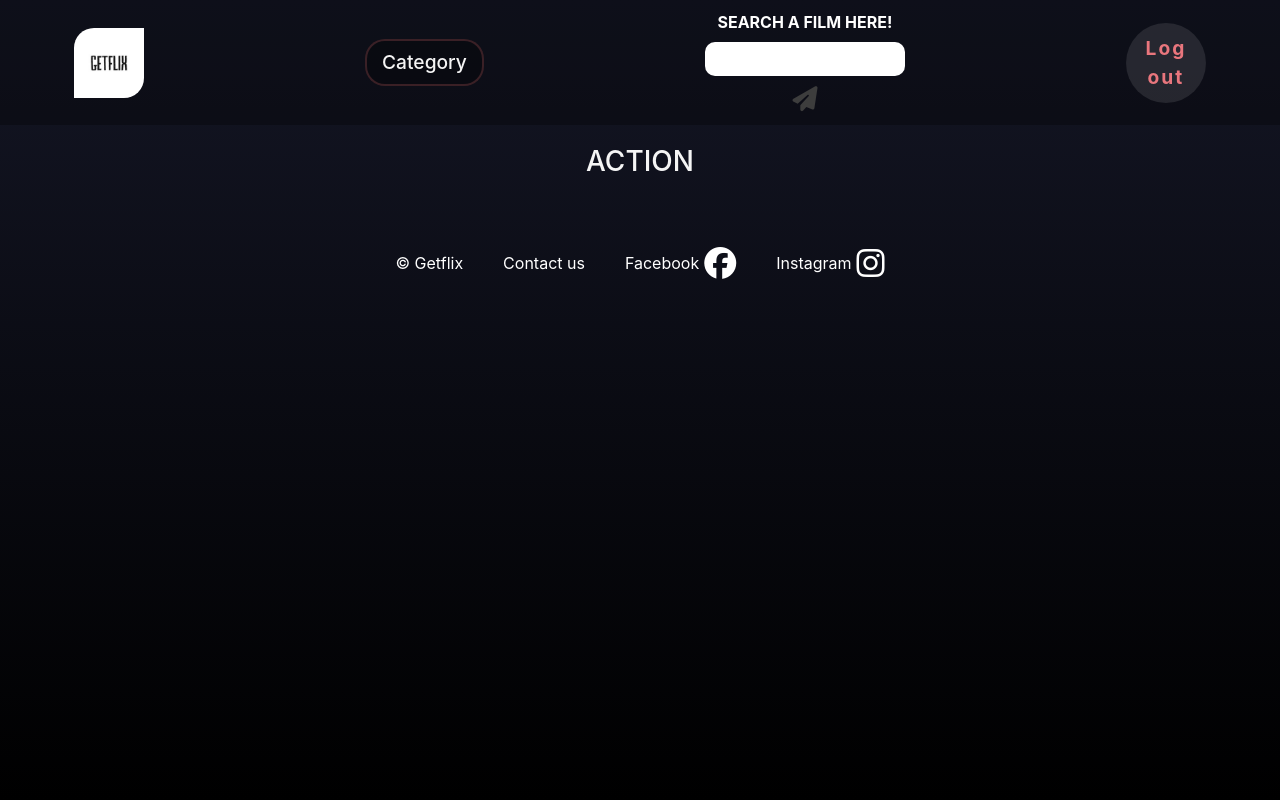
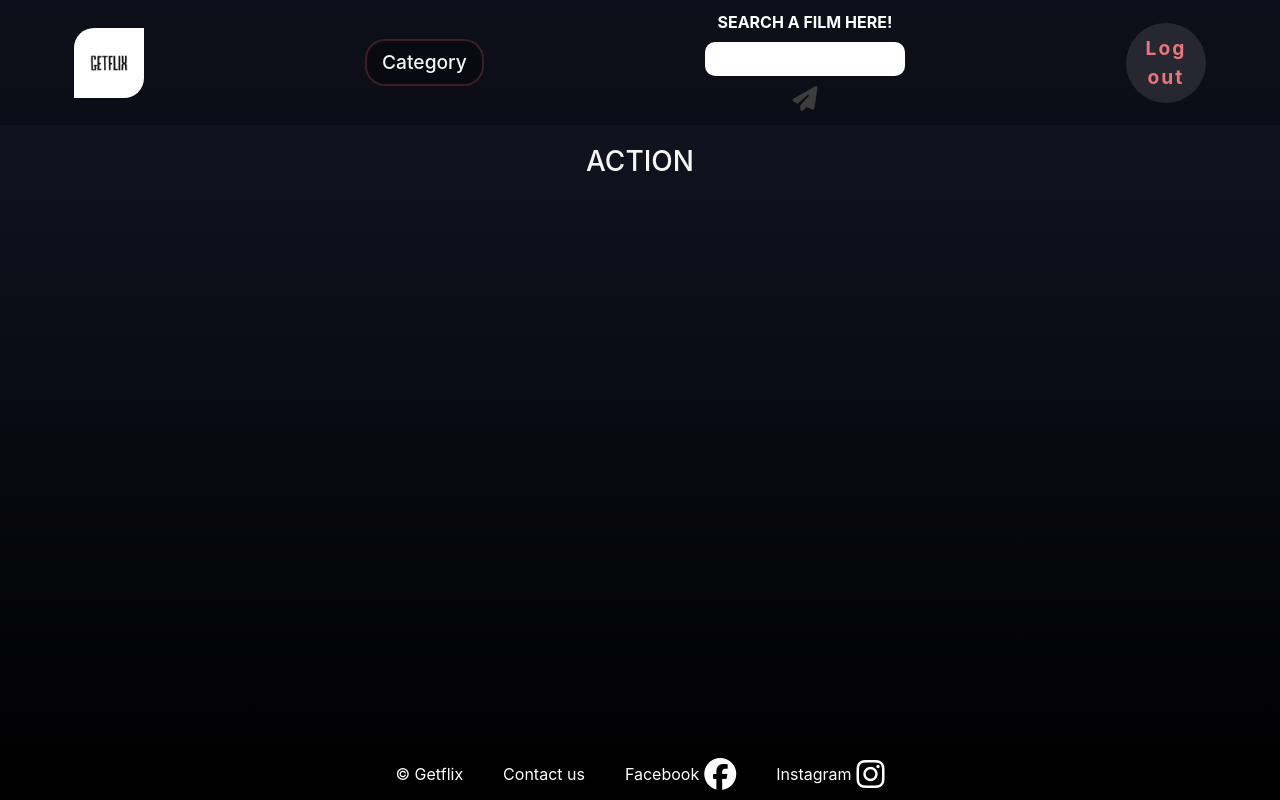
Before and after one commit to Nicolas-Enuset/getflix-becode, a PHP site: page /category/action.php in a window 1280 px wide. Run offline with PHP 8.4, Linux system fonts and the light colour scheme; data that the repository does not hold is empty; a stand-in replaces the project's code that opens the database connection; some libraries are stand-ins or nearby versions.

Commit message:
version footer arrangée

```diff
--- a/styles.css
+++ b/styles.css
@@ -4,6 +4,8 @@ body {
   font-family: "Open Sans", sans-serif;
   padding: 0;
   margin: 0;
+  display: flex;
+  flex-direction: column;
 }
 
 body:not(#bodySignup, #bodyLogin) {
@@ -225,6 +227,7 @@ header .btnSearch:hover i {
 
 footer {
   flex-shrink: 0;
+  background-color: rgba(0, 0, 0, 0.4);
 }
 
 footer ul {
```
